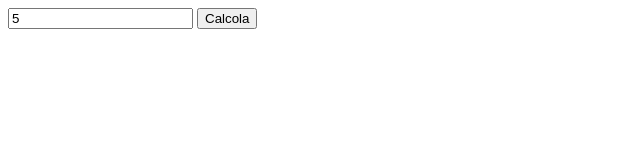
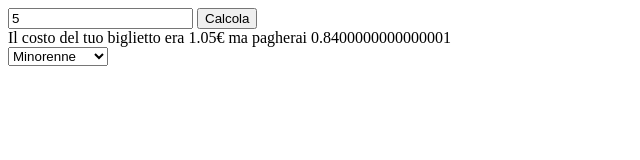
Before and after one commit to MariannaScarpa/js-biglietto-treno-form, a plain HTML site: page index.html in a window 1280 px wide. Both pictures are taken after typing "5" into the empty fields and a click on the button "Calcola". Shown: the whole page, without its empty margins (0-640 px from the left). Drawn offline with Linux system fonts and the light colour scheme.

Commit message:
mailstone 2

```diff
--- a/index.html
+++ b/index.html
@@ -13,6 +13,14 @@
 
     <button onclick="calcola()" class="calcola">Calcola</button>
 
+    <div class="risultato"></div>
+
+    <select class="fascia">
+        <option value="junior">Minorenne</option>
+        <option value="base">Maggiorenne</option>
+        <option value="senior">Over 65</option>
+    </select>
+
     <script src="./main.js"></script>
 </body>
 
--- a/main.js
+++ b/main.js
@@ -1,11 +1,27 @@
 const chilometriInputEl = document.querySelector(".chilometri")
-const calcolaButtonEl = document.querySelector(".calcola")
+const risultatoDivEl = document.querySelector(".risultato")
+const faciaSelectEl = document.querySelector(".fascia")
 
 
 function calcola() {
     console.log(`Chilometri= ${chilometriInputEl.value}`)
 
-    const prezzoBase = chilometriInputEl.value * 0.21
+    let costoBigliettoIniziale = chilometriInputEl.value * 0.21
+    let costoBigliettoFinale = costoBigliettoIniziale
+    const tariffa = faciaSelectEl.value
 
-    console.log(prezzoBase)
+    if (tariffa === "junior") {
+        costoBigliettoFinale = costoBigliettoIniziale * 0.8
+    } else if (tariffa === "senior") {
+        costoBigliettoFinale = costoBigliettoIniziale * 0.6
+    }
+
+    let msg = ""
+
+    if (costoBigliettoIniziale == costoBigliettoFinale) {
+        msg = `Il costo del tuo biglietto è ${costoBigliettoIniziale}€`
+    } else {
+        msg = `Il costo del tuo biglietto era ${costoBigliettoIniziale}€ ma pagherai ${costoBigliettoFinale}`
+    }
+    risultatoDivEl.innerText = msg
 }
```
